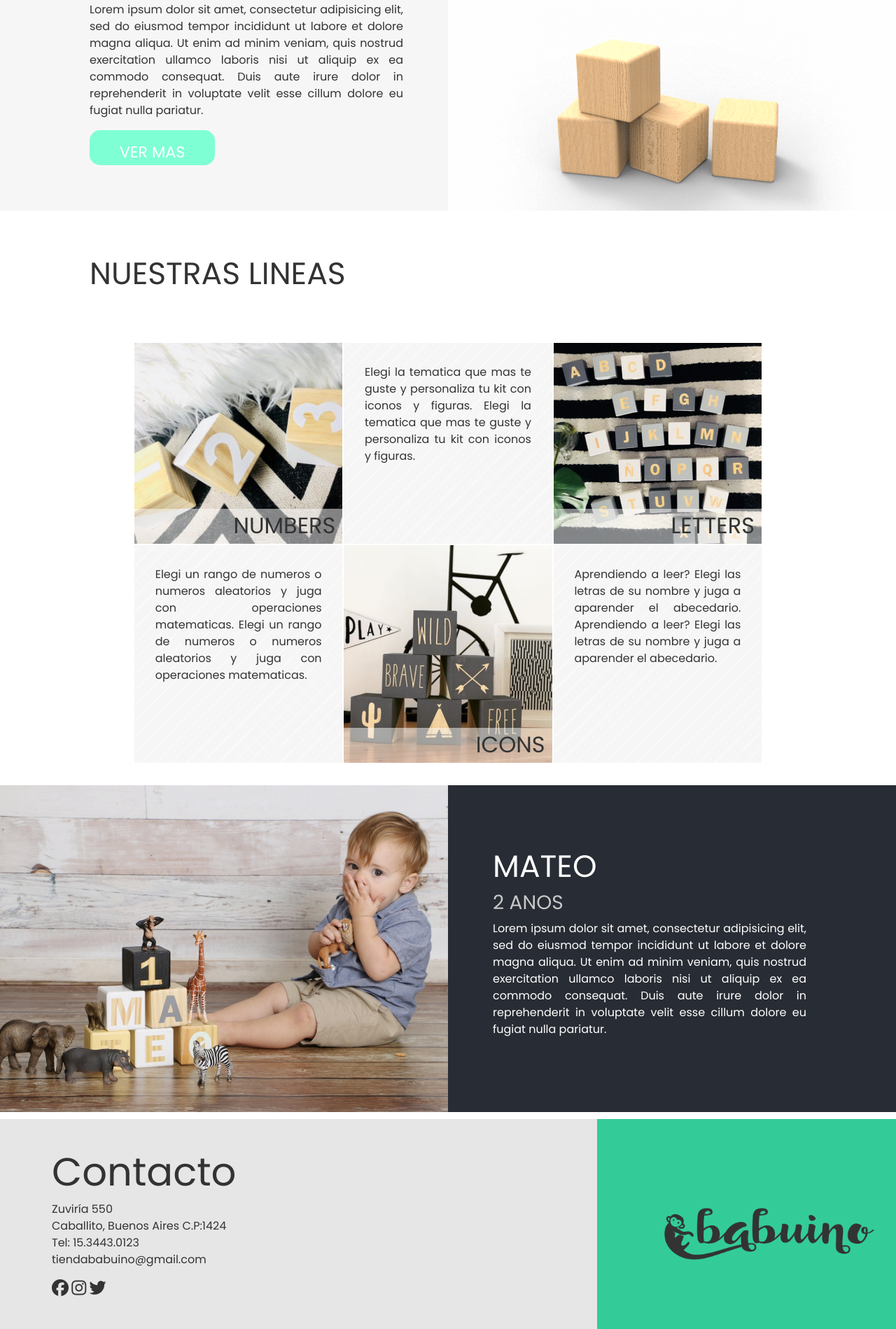
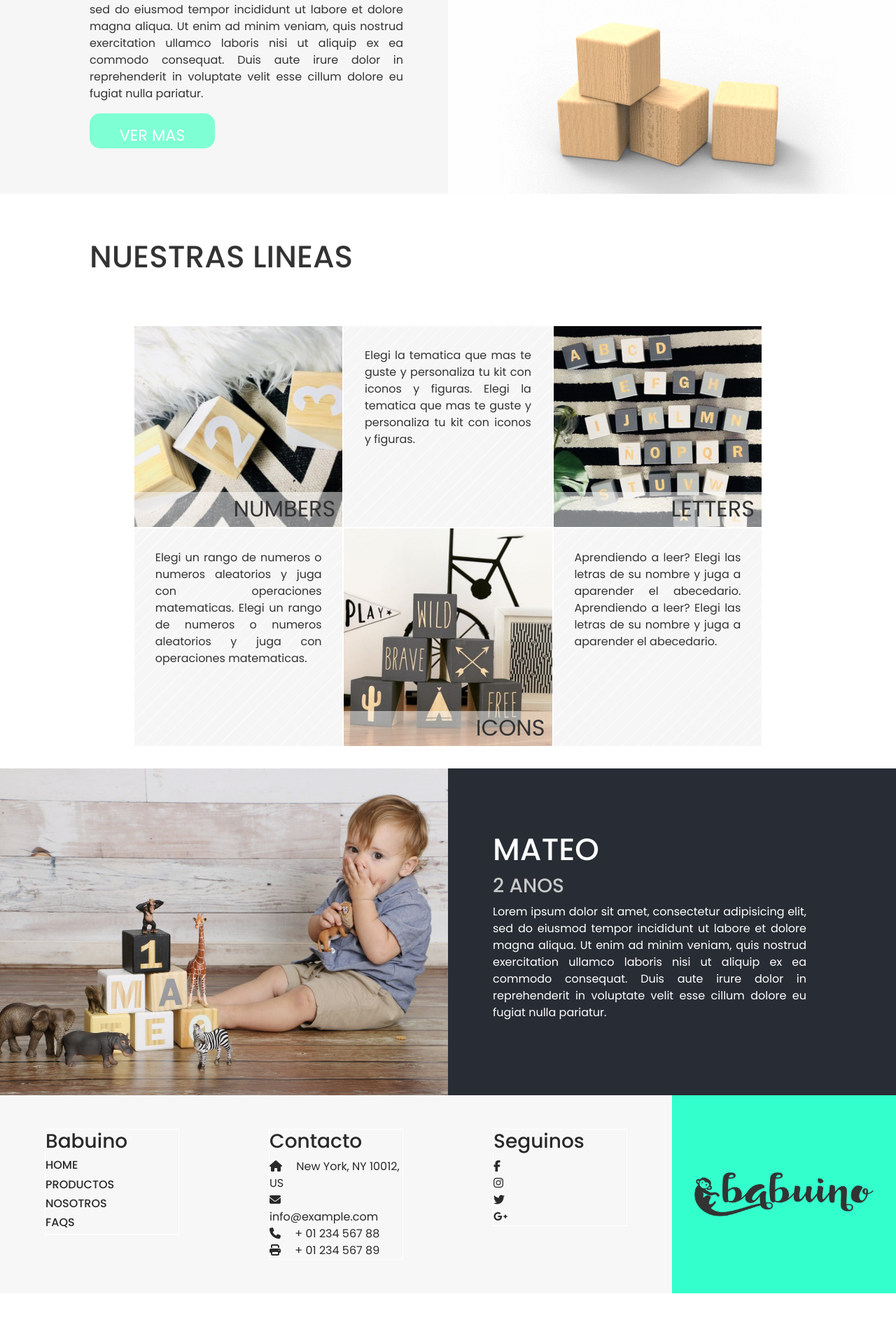
Before and after one commit to juan-camacho/grupo2_eCommerce, a PHP site: page /ProyectoIntegrador/ in a window 1280 px wide. Shown: the part 989-2888 px from the top of the page at 70% size. After the commit the page ends 2837 px from the top, so only its background shows below. Run offline with PHP 8.4, Linux system fonts and the light colour scheme; data that the repository does not hold is empty; some libraries are stand-ins or nearby versions.

Commit message:
Sprint 2 fagustina

```diff
--- a/CSS/styles.css
+++ b/CSS/styles.css
@@ -137,7 +146,7 @@ header span i:hover  {
     text-align: center;
     border-radius: 2px;
     cursor: pointer;
-    font-family: 'Poppins', sans-serif;
+    font-family: "Poppins", "sans-serif";
 }
 
 .btn_form:hover{
@@ -280,7 +289,7 @@ header span i:hover  {
 }
 
 #imgnumbers {
-    background-image: url(images/babuinonumbers.png);
+    background-image: url(../images/babuinonumbers.png);
     background-size: cover;
     background-repeat: no-repeat;
     background-position: center;
@@ -510,34 +519,44 @@ perfil de usuario AS - 09.07.2019
 
 
 
+/* ----------- SECTION:FOOTER----------- */
 
-/* ----------- SECTION:FOOTER----------- */
+
 #footer {
+    background: #33FFCC;
     flex-direction: column;
-    border: 1px solid grey;
+
 }
 
-.partefooter {
-    width:100%;
-    background-color: rgba(255, 255, 255, .8);
-    padding-left: 10%;
-    padding-right: 10%;
-    padding-top: 5%;
-    padding-bottom: 5%;
+.flexspacebetweenfooter {
+    display: flex;
+    flex-direction: column;
+    background-color: rgba(247,247,247);
+    flex: 3;
+    color: rgba(41,41,41);
 }
 
-#imgfooter {
-    background-color: #33FFCC;
-    display:flex;
-    align-items: center;
-    justify-content: space-around;
+.flexstart {
+    display: flex;
+    justify-content: flex-start;
+    align-items:center;
+    flex: 1;
 }
 
 
-#imgfooter img {
-    height: 60px;
+.partefooter {
+    border: 1px solid white;
+    margin-left: 2rem;
+    margin-right: 2rem;
+    margin-top: 2rem;
+    margin-bottom: 2rem;
 }
 
+
+.flexstart img {
+    padding-left: 2rem;
+    padding-right: 2rem;
+}
 
 
 /* ----------- SECTION:FOOTER----------- */
@@ -769,11 +788,36 @@ perfil de usuario AS - 09.07.2019
 
     /* ----------- SECTION:NPRODUCTSTABLET----------- */
 
+
     /* ----------- SECTION:FOOTERTABLET----------- */
 
+
     #footer {
+        background: #33FFCC;
         flex-direction: row;
+
     }
+
+    .flexspacebetweenfooter {
+        display: flex;
+        flex-direction: row;
+        justify-content: space-around;
+        flex: 3;
+    }
+
+    .partefooter {
+        margin-left: 4rem;
+        margin-right: 4rem;
+        margin-top: 3rem;
+        margin-bottom: 3rem;
+    }
+
+
+    .flexstart img {
+        padding-left: 2rem;
+        padding-right: 2rem;
+    }
+
     .comprar {
         width: 30%;
         margin: 0 auto;
@@ -989,61 +1033,6 @@ h3.tienda {
     color: red;
     font-size: 1.4rem;
 }
-/*------------------- footer provicional------------------------*/
-footer {
-    display:flex;
-    justify-content: center;
-    flex-direction: column;
-    align-items: center;
-    background-color: #E6E6E6;
-    margin-top: 10px;
-}
-
-.footerparte {
-    display:flex;
-    width: 100%;
-    align-items: center;
-    justify-content: center;
-    flex-direction: column;
-    height: 300px;
-    padding-left: 5%;
-}
-
-.algo {
-    width: 100%;
-    text-align: left;
-    margin-left: 20px;
-}
-
-.footerparte img {
-    width: 300px;
-}
-
-
-.footerparte i {
-    font-size: 1.5rem;
-}
-
-
-.footerparte:nth-child(3) {
-    background-color: #33CC99;
-    margin-top: 0;
-}
-
-.footerparte:nth-child(2) {
-    display: none;
-}
-@media (min-width: 600px) {
-    footer {
-        display:flex;
-        justify-content: center;
-        flex-direction: row;
-    }
-
-    .footerparte:nth-child(2) {
-        display: flex;
-    }
-
 
     .usuario {
         flex-direction: column;
@@ -1066,127 +1055,5 @@ footer {
         text-align: center;
     }
 }
-@media (min-width:321px) and (max-width:800px) {
 
-    .main_footer {
-        display: flex;
-        flex-direction: column;
-        text-align: center;
-        background-color:#E6E6E6;
-    }
-    .social_footer_1 {
-        display: flex;
-        flex-direction: column;
-        align-items: center;
-        text-align: center;
-
-    }
-    .social_footer_1 a {
-        display: inline-block;
-        text-decoration: none;
-        color: #282C34;
-    }
-    .social_footer_1 a i {
-        font-size: 2rem;
-        margin: 1rem;
-    }
-
-    .txt_footer {
-        margin-top: 0;
-        text-align: center;
-
-    }
-    .img-footer .proximo{
-        margin-top: 1.8rem;
-        width: 100%;
-        text-align: center;
-    }
 }
-@media (min-width: 801px) {
-    .main-footer{
-        background-color:  #33CC99;
-        display: flex;
-    }
-
-    .footer1 {
-        display:flex;
-        width:33vw;
-        border: 1px solid white;
-    }
-
-
-
-    .nuestraslineas {
-        display: flex;
-        flex-direction: row;
-        background-color: pink;
-    }
-
-
-    .linea {
-        border: 1px solid white;
-        width: 100%;
-        height: 100%;
-        display:flex;
-        flex-direction: column;
-
-    }
-
-    .lineatexto {
-        height: 50%;
-    }
-
-    .lineatexto2 {
-        background-color: #E6E6E6;
-        border: 1px solid white;
-        width:  100%;
-        height:  100%;
-        display: flex;
-        justify-content: center;
-        align-items: flex-start;
-        text-align: justify;
-        padding: 30px;
-        font-size: 1.2rem;
-        font-weight: 100;
-        height: 50%;
-        line-height: 80%;
-    }
-
-    .main_footer {
-        flex-direction: row;
-        align-content: center;
-        justify-content: space-between;
-        background-color:#E6E6E6;
-        flex-wrap: wrap;
-    }
-    .social_footer_1{
-        flex-basis: 100%;
-        margin: 0 auto;
-        flex-direction: row;
-        justify-content: center;
-
-
-    }
-    .social_footer_1a {
-        display: inline;
-        text-decoration: none;
-        color: #282C34;
-
-    }
-    .social_footer_1 a i {
-        font-size: 2rem;
-        margin: 1rem;
-    }
-
-    .txt_footer {
-        text-align: left;
-        margin-left: 2rem;
-
-    }
-    .img-footer {
-        padding:0;
-        margin-top: 1.8rem;
-        text-align: center;
-        width: auto;
-    }
-}
--- a/index.php
+++ b/index.php
@@ -1,5 +1,4 @@
 <?php $tittle = "Tienda Babuino - Home"?>
-<?php require_once("php/funciones/ingresousuario.php") ?>
 <!DOCTYPE html>
 <html lang="es">
 <?php require_once("php/mod/head.php")?>
@@ -7,10 +6,10 @@
 <?php require_once("php/mod/header.php")?>
 <main>
                   <!-- FULLSLIDER -->
-                  <div class="fullslider">
-                      <div class="">
-                          <h3> Cubos de madera </h3>
-                          <h1> Juguetes </br> didaticos </h1>
+                  <div class="fullslider" id="fshome">
+                      <div class="divtitulo white">
+                          <h4> Cubos de madera </h4>
+                          <h1> Juguetes </br> didacticos </h1>
                       </div>
                   </div>
 
--- a/perfil.php
+++ b/perfil.php
@@ -10,7 +10,7 @@
                 <div class="avatar threed ">
 
                 </div>
-                <h3> <?php echo $nombre ?> </h3>
+                <h3>Nombre Usuario</h3>
 
 
             <a href="register.php"><button type="button" name="button" class="btn_form"> Editar Perfil </button></a>
--- a/php/funciones/funciones.php
+++ /dev/null
@@ -1,6 +0,0 @@
-<?php
-function get_connection(){
- $pdo = new PDO('mysql:host=localhost;dbname=movies_db', 'root', '');
- return $pdo;
-}
-?>
--- a/php/mod/footer.php
+++ b/php/mod/footer.php
@@ -1,20 +1,44 @@
 <footer>
-  <div class="footerparte">
-    <div class="algo">
-      <h2> Contacto </h2>
-      <p class="calle"> Zuviría 550 </br>
-                      Caballito, Buenos Aires C.P:1424 </br>
-                      Tel: 15.3443.0123 </br>
-                      tiendababuino@gmail.com</p>
-                      <a href="#" class=""> <i class="fab fa-facebook"></i> </a>
-                      <a href="#" class=""> <i class="fab fa-instagram"></i> </a>
-                      <a href="#" class=""> <i class="fab fa-twitter"></i> </a>
-    </div>
-  </div>
-  <div class="footerparte">
-  </div>
 
-  <div class="footerparte">
-<a href="index.php"><img class="img-footer" src="images/babuinologo.png" alt=""></a>
-  </div>
-</footer>
+          <div class="flex_cen_cen_full" id="footer">
+              <div class="flexspacebetweenfooter">
+                  <div class="partefooter">
+                      <h4> Babuino </h4>
+                          <h5> HOME </h5>
+                          <h5> PRODUCTOS </h5>
+                          <h5> NOSOTROS </h5>
+                          <h5> FAQS</h5>
+
+                  </div>
+                  <div class="partefooter">
+                      <h4> Contacto </h4>
+
+                          <li> <i class="fas fa-home mr-3"></i> New York, NY 10012, US </li>
+                          <li> <i class="fas fa-envelope mr-3"></i> info@example.com </li>
+                          <li> <i class="fas fa-phone mr-3"></i> + 01 234 567 88 </li>
+                          <li> <i class="fas fa-print mr-3"></i> + 01 234 567 89 </li>
+                  </div>
+                <div class="partefooter">
+                    <h4> Seguinos </h4>
+                        <li> <a class="fb-ic">
+                            <i class="fab fa-facebook-f white-text mr-4"> </i>
+                        </a> </li>
+                        <li> <a class="ins-ic">
+                            <i class="fab fa-instagram white-text"> </i>
+                        </a> </li>
+                        <li> <a class="tw-ic">
+                          <i class="fab fa-twitter white-text mr-4"> </i>
+                        </a> </li>
+                        <li> <a class="gplus-ic">
+                            <i class="fab fa-google-plus-g white-text mr-4"> </i>
+                        </a></li>
+                </div>
+                    </div>
+
+              <div class="flexstart">
+                    <img src="../../images/babuinologo.png" alt="logo">
+
+              </div>
+                </div>
+
+ </footer>
--- a/php/mod/head.php
+++ b/php/mod/head.php
@@ -5,8 +5,7 @@
     <link rel="stylesheet" href="https://stackpath.bootstrapcdn.com/bootstrap/4.3.1/css/bootstrap.min.css">
     <script src="https://code.jquery.com/jquery-3.3.1.slim.min.js"></script>
     <script src="https://stackpath.bootstrapcdn.com/bootstrap/4.3.1/js/bootstrap.min.js"></script>
-    <link href="https://fonts.googleapis.com/css?family=Poppins&display=swap" rel="stylesheet">
-    <link href="https://fonts.googleapis.com/css?family=Josefin+Sans&display=swap" rel="stylesheet">
+    <link href="https://fonts.googleapis.com/css?family=Poppins:100,100i,200,200i,300,300i,400,400i,500,500i,600,600i,700,700i,800,800i,900,900i&display=swap" rel="stylesheet">
     <script src="https://kit.fontawesome.com/23840b815f.js"></script>
     <link rel="stylesheet" href="css/styles.css">
     <title><?php echo $tittle ?></title>
```
Also changed, not shown: other parts of CSS/styles.css (+36 -27 lines), faqs.php (+8 -0 lines), ingreso.php (+12 -4 lines), productos.php (+6 -6 lines), register.php (+18 -6 lines), images/patrontienda.jpg (added), images/pattern1.png (added), img/module_table_bottom.png (added), img/module_table_top.png (added).
